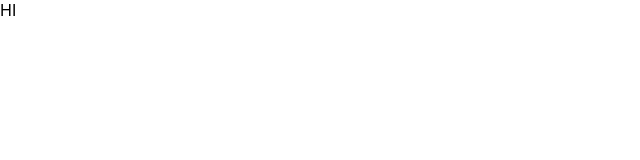
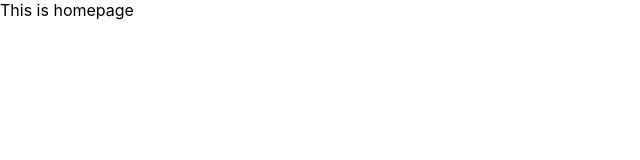
Before and after one commit to haha-harshit/box-office, a React (Create React App) app: page / in a window 1280 px wide. Shown: the top 160 px of the page, without its empty margins (0-640 px from the left). Built offline with nearby package versions, Linux system fonts and the light colour scheme.

Commit message:
add react-router

```diff
--- a/package.json
+++ b/package.json
@@ -8,6 +8,8 @@
         "@testing-library/user-event": "^12.8.3",
         "react": "^17.0.2",
         "react-dom": "^17.0.2",
+        "react-router": "^5.2.0",
+        "react-router-dom": "^5.2.0",
         "react-scripts": "4.0.3",
         "web-vitals": "^1.1.2"
     },
--- a/src/App.js
+++ b/src/App.js
@@ -1,7 +1,22 @@
-import "./App.css";
+import './App.css';
+import { Switch, Route } from 'react-router-dom';
+function App() {
+    return (
+        <Switch>
+            <Route exact path="/">
+                This is homepage
+            </Route>
+            <Route exact path="/ab">
+                Error
+            </Route>
 
-function App() {
-    return <div>HI</div>;
+            {/* page not found */}
+            <Route>
+                <h4>This Page is not Present</h4>
+                <h1>404 Error</h1>
+            </Route>
+        </Switch>
+    );
 }
 
 export default App;
--- a/src/index.js
+++ b/src/index.js
@@ -1,10 +1,16 @@
-import React from "react";
-import ReactDOM from "react-dom";
-import "./index.css";
-import App from "./App";
-import reportWebVitals from "./reportWebVitals";
+import React from 'react';
+import ReactDOM from 'react-dom';
+import { BrowserRouter } from 'react-router-dom';
+import './index.css';
+import App from './App';
+import reportWebVitals from './reportWebVitals';
 
-ReactDOM.render(<App />, document.getElementById("root"));
+ReactDOM.render(
+    <BrowserRouter>
+        <App />
+    </BrowserRouter>,
+    document.getElementById('root')
+);
 
 // If you want to start measuring performance in your app, pass a function
 // to log results (for example: reportWebVitals(console.log))
```
Also changed, not shown: 1 other file (tests, documents, lock files or other folders).
